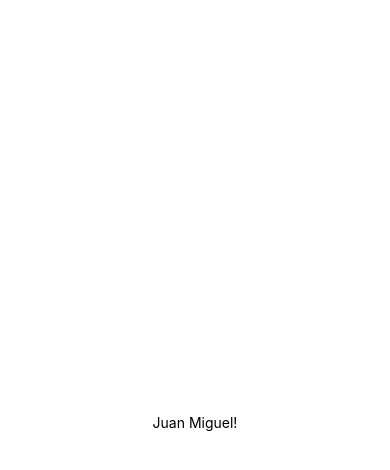
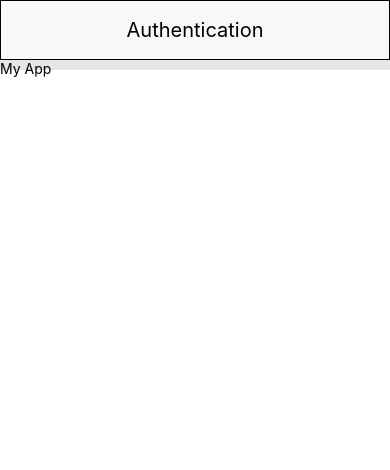
Before and after one commit to juanmiguel431/react-native-expo-firebase-auth, a React Native app: screen / in a window 390 px wide. Shown: the top 470 px of the page. Built offline with nearby package versions, Linux system fonts and the light colour scheme.

Commit message:
SafeAreaProvider added.

```diff
--- a/src/App.tsx
+++ b/src/App.tsx
@@ -1,20 +1,25 @@
 import { StatusBar } from 'expo-status-bar';
 import { StyleSheet, Text, View } from 'react-native';
+import { SafeAreaProvider, SafeAreaView } from 'react-native-safe-area-context';
+import { Header } from './components/common';
 
 export default function App() {
   return (
-    <View style={styles.container}>
-      <Text>Juan Miguel!</Text>
-      <StatusBar style="auto" />
-    </View>
+    <SafeAreaProvider>
+      <SafeAreaView style={styles.container}>
+        <StatusBar style="auto"/>
+        <Header title="Authentication"/>
+        <Text>My App</Text>
+      </SafeAreaView>
+    </SafeAreaProvider>
   );
 }
 
 const styles = StyleSheet.create({
   container: {
-    flex: 1,
-    backgroundColor: '#fff',
-    alignItems: 'center',
-    justifyContent: 'center',
+    // flex: 1,
+    // backgroundColor: '#fff',
+    // alignItems: 'center',
+    // justifyContent: 'center',
   },
 });
--- a/src/components/common/Header.tsx
+++ b/src/components/common/Header.tsx
@@ -1,19 +1,8 @@
 import React, { PropsWithChildren } from 'react';
 import { Text, View, StyleSheet, Platform } from 'react-native';
-import { useSafeAreaInsets } from 'react-native-safe-area-context';
-
 type HeaderPros = PropsWithChildren & { title: string; };
 
 export const Header: React.FC<HeaderPros> = ({ title }) => {
-  const insets = useSafeAreaInsets();
-
-  const safeArea = {
-    marginTop: insets.top,
-    paddingBottom: insets.bottom,
-    paddingLeft: insets.left,
-    paddingRight: insets.right
-  };
-
   return (
     <View
       style={StyleSheet.flatten([styles.container])}
```
